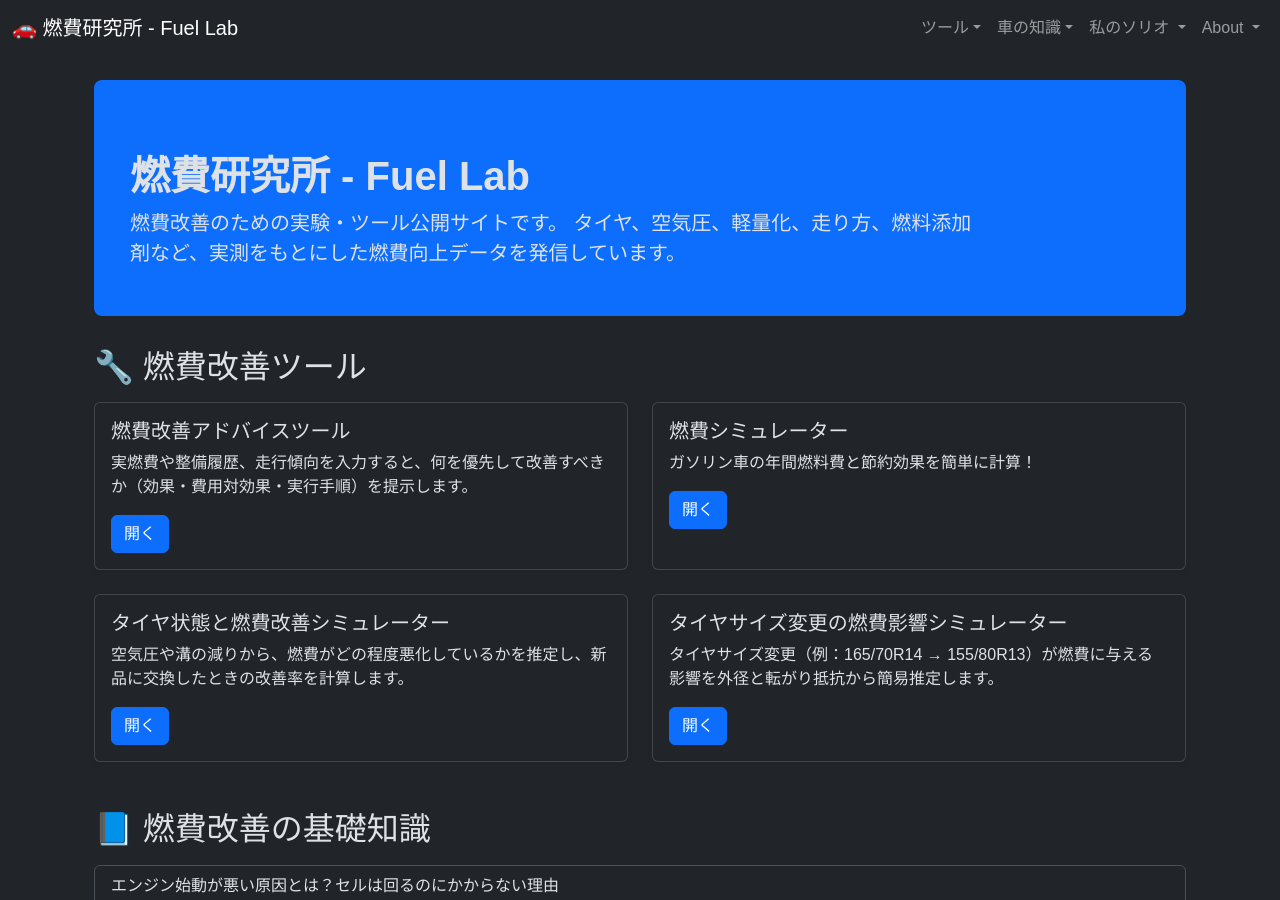
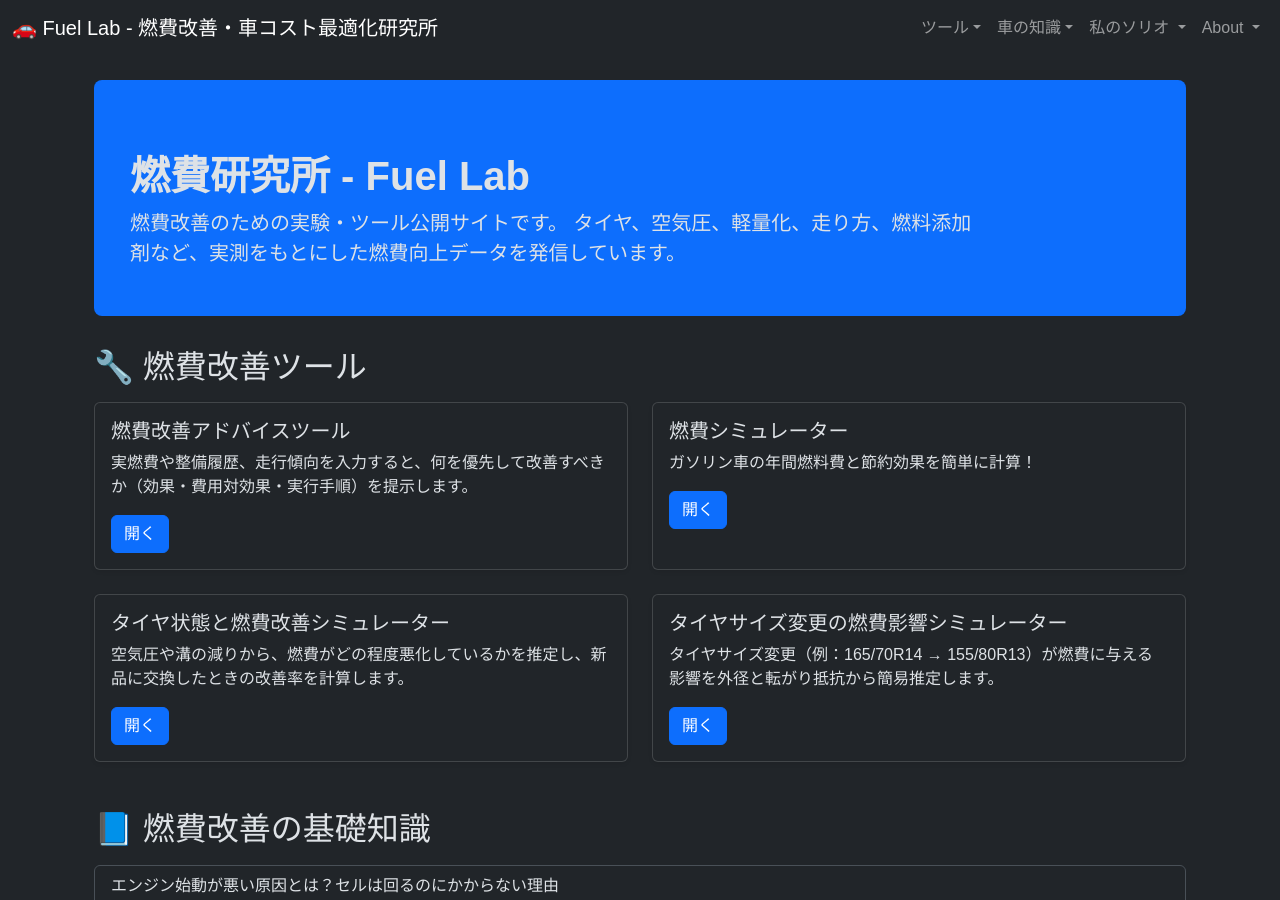
Before and after one commit to funyapar-org/fuel-lab, a Jekyll site: the page built from index.html, in a window 1280 px wide and 900 px high. Built offline with Jekyll 4.4.1, drawn with Linux system fonts in a browser that asks for light colours; some of the changed text lies outside the part shown.

Commit message:
fix page title

```diff
--- a/_includes/footer.html
+++ b/_includes/footer.html
@@ -1,7 +1,7 @@
 <!-- 共通フッター -->
 <footer class="bg-dark text-light text-center py-4 mt-5 position-relative">
   <div class="container">
-    <p class="mb-2 small">© 2025 Fuel-Lab | 燃費改善・車コスト最適化研究所</p>
+    <p class="mb-2 small">© 2025 Fuel Lab - 燃費改善・車コスト最適化研究所</p>
   </div>
 </footer>
 <script src="https://cdn.jsdelivr.net/npm/bootstrap@5.3.3/dist/js/bootstrap.bundle.min.js"></script>
--- a/_includes/navbar.html
+++ b/_includes/navbar.html
@@ -1,6 +1,6 @@
 <nav class="navbar navbar-expand-lg navbar-dark bg-dark">
   <div class="container-fluid">
-    <a class="navbar-brand" href="{{ '/' | relative_url }}">🚗 燃費研究所 - Fuel Lab</a>
+    <a class="navbar-brand" href="{{ '/' | relative_url }}">🚗 Fuel Lab - 燃費改善・車コスト最適化研究所</a>
 
     <button class="navbar-toggler" type="button" data-bs-toggle="collapse" data-bs-target="#navbarNav">
       <span class="navbar-toggler-icon"></span>
```
